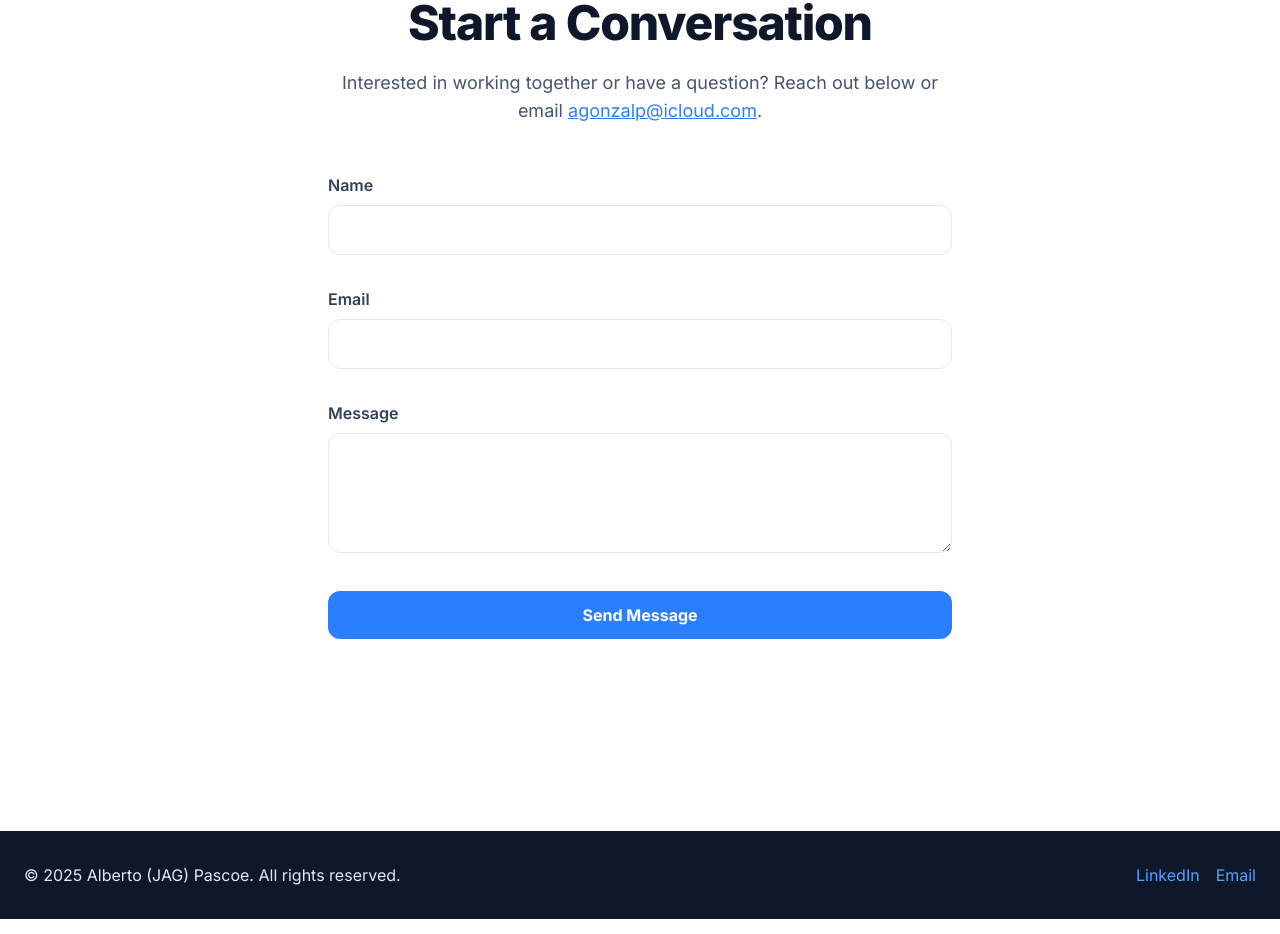
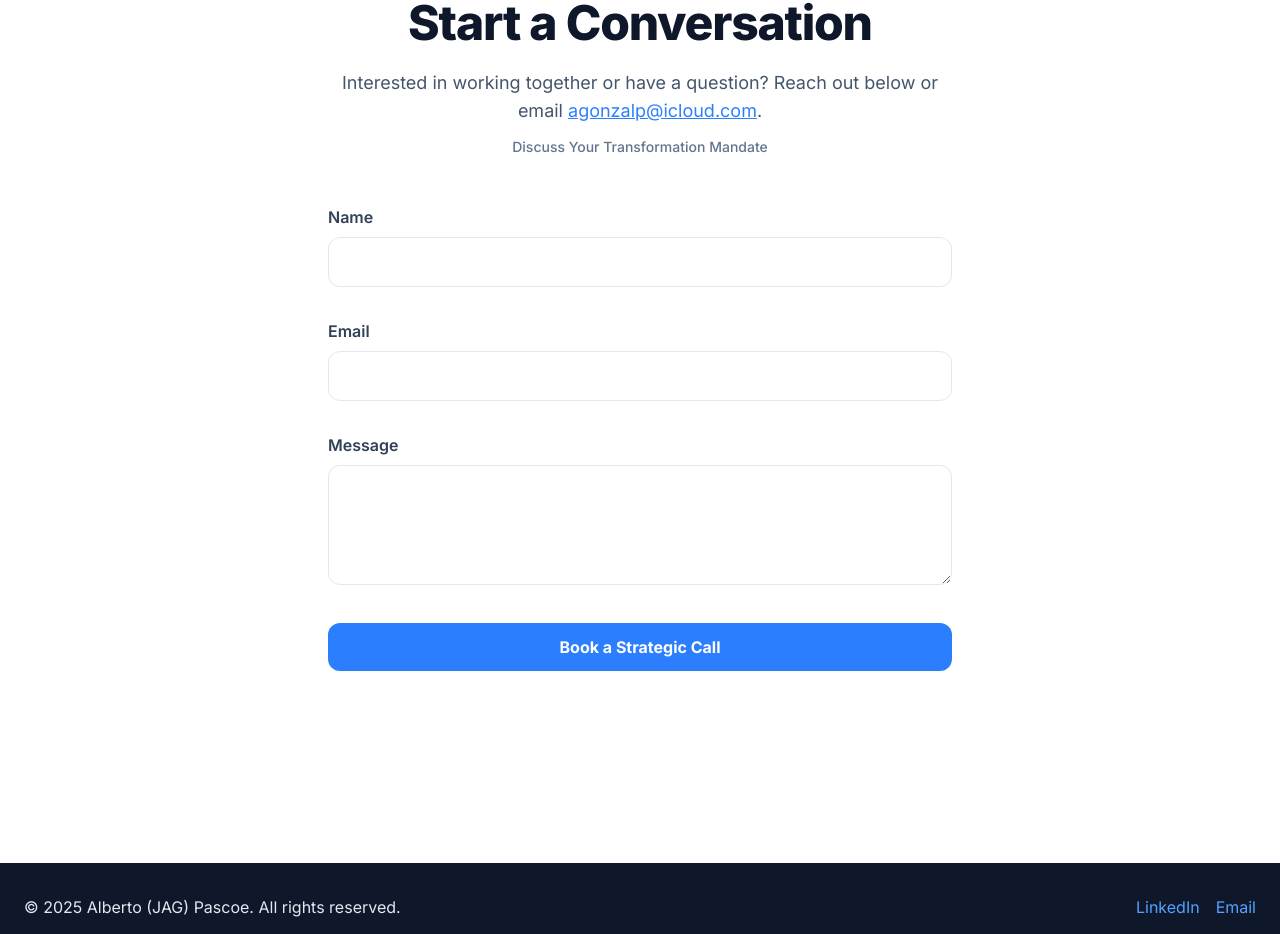
Before and after one commit to agpascoe/landpage, a Next.js app: page / in a window 1280 px wide. Shown: the part 9667-10601 px from the top of the page. Built offline with nearby package versions, Linux system fonts and the light colour scheme.

Commit message:
feat(contact): wire approved strategic CTAs in contact section

```diff
--- a/app/components/sections/Contact.tsx
+++ b/app/components/sections/Contact.tsx
@@ -1,7 +1,7 @@
 'use client'
 
 import { useState } from 'react'
-import { personalInfo } from '@/lib/content'
+import { contact, personalInfo } from '@/lib/content'
 
 export default function Contact() {
   const [form, setForm] = useState({ name: '', email: '', message: '', website: '' })
@@ -54,6 +54,9 @@ export default function Contact() {
           </h2>
           <p className="text-lg text-slate-600">
             Interested in working together or have a question? Reach out below or email <a href={`mailto:${personalInfo.email}`} className="text-blue-500 underline">{personalInfo.email}</a>.
+          </p>
+          <p className="text-sm text-slate-500 mt-3 font-medium">
+            {contact.secondaryCta}
           </p>
         </div>
         <form className="space-y-8" onSubmit={handleSubmit}>
@@ -115,7 +118,7 @@ export default function Contact() {
             type="submit"
             className="w-full bg-blue-500 text-white font-bold py-3 rounded-xl transition hover:bg-blue-400"
           >
-            Send Message
+            {contact.primaryCta}
           </button>
         </form>
         {status === 'success' && (
```
